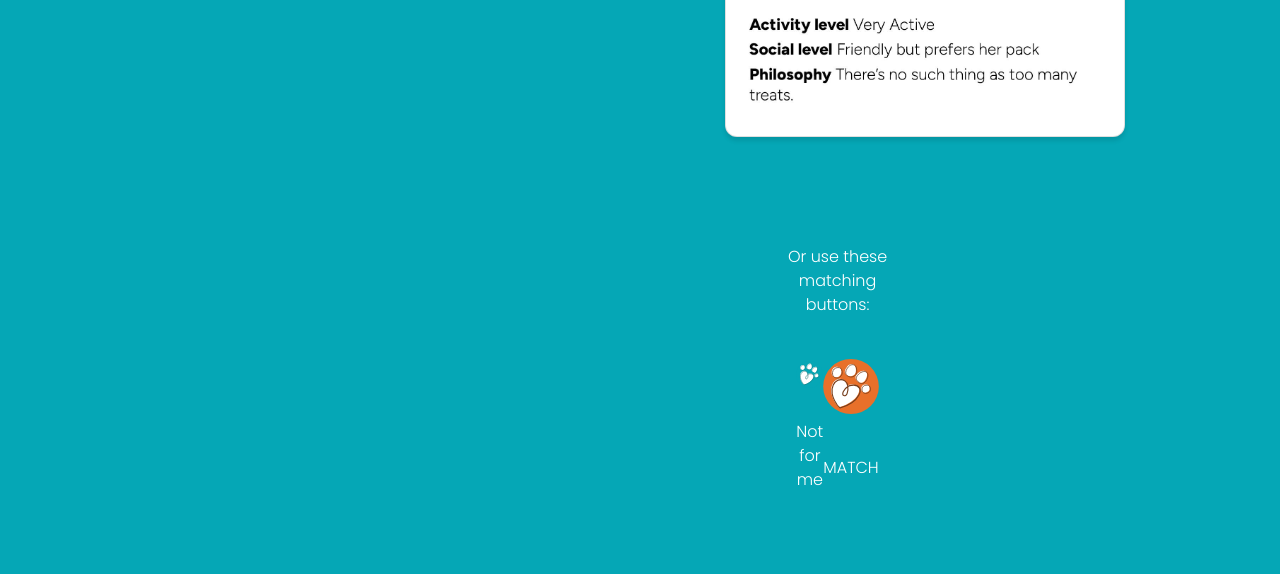
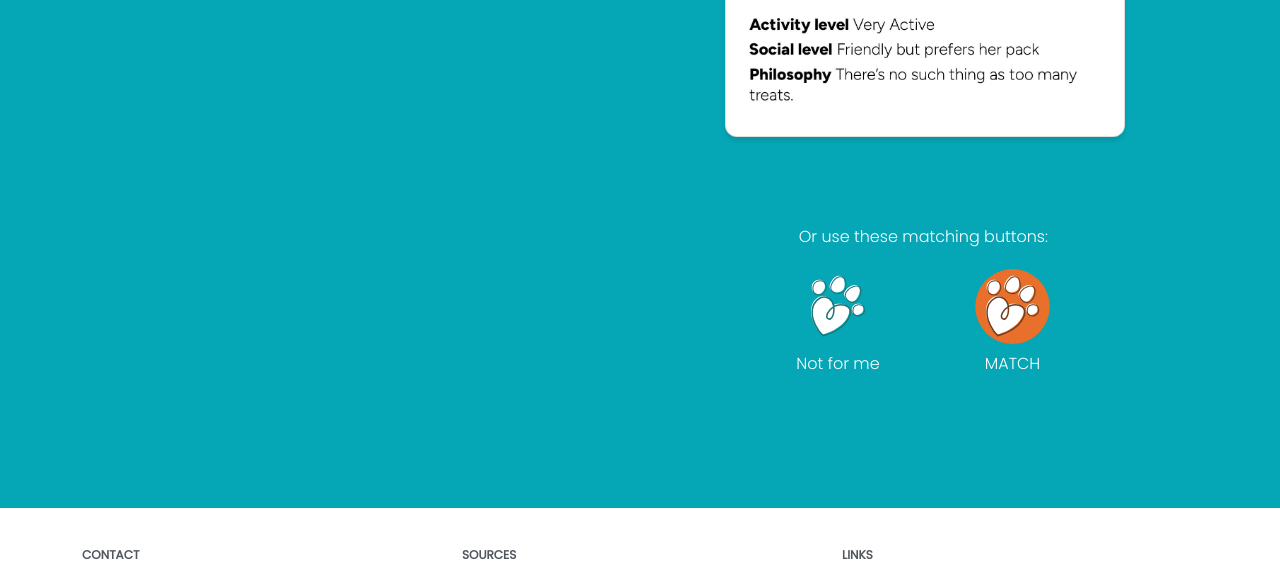
Before and after one commit to lbosse4/sdhs-wfa, a plain HTML site: page match.html in a window 1280 px wide. Shown: the part 795-1369 px from the top of the page. Drawn offline with Linux system fonts and the light colour scheme; a script that the page names is missing; files whose address does not match are found by name; a web font is replaced by a local one.

Commit message:
jk not going to do grid-template-areas - the way I set the swipe board makes that too complicated for tonight :eye-twitch:

```diff
--- a/css/swipe-card.css
+++ b/css/swipe-card.css
@@ -111,11 +111,16 @@
 
 @media (min-width: 992px) {
   .match-explain {
-    margin: 100px 0;
+    margin: 200px 0 0;
   }
 
   .arrow-container {
     height: 150px;
+  }
+
+  .matching-buttons-container{
+    width: 115%;
+    padding: 0;
   }
 
   .matching-section {
--- a/match.html
+++ b/match.html
@@ -90,8 +90,8 @@
         </div>
         <div class="col-lg-6 board-section">
           <div id="board"></div>
-          <div class="col-lg-6 pe-lg-5 grid" data-aos="fade-up">
-            <div class="matching-buttons-container">
+          <div class="col-lg-6 pe-lg-5 grid matching-buttons-container" data-aos="fade-up">
+            <div>
               <p>Or use these matching buttons:</p>
               <div class="matching-buttons">
                 <a>
```
